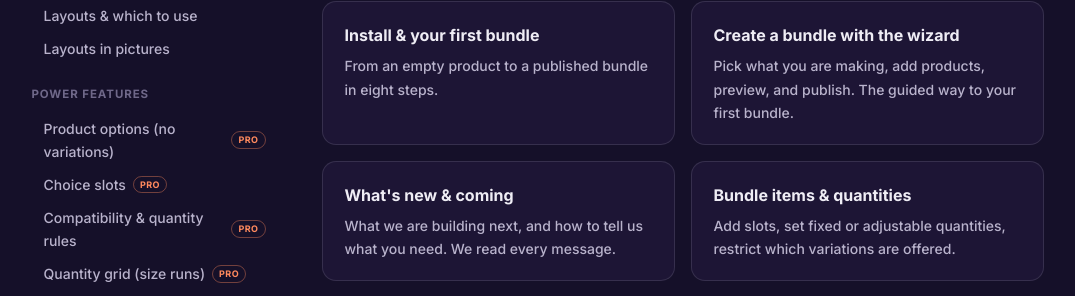
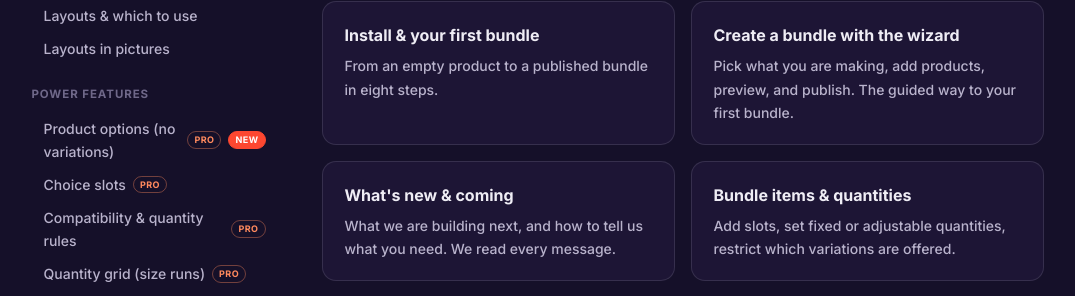
Before and after one commit to BundleBoss/website, a Jekyll site: the page built from docs/index.md, in a window 1280 px wide. Shown: the part 450-746 px from the top of the page, without its empty margins (95-1170 px from the left). Built offline with Jekyll 4.4.1, drawn with Linux system fonts in a browser that asks for light colours.

Commit message:
Docs sidebar: a New pill on Product options

```diff
--- a/_data/docs.yml
+++ b/_data/docs.yml
@@ -31,6 +31,7 @@
     - title: Product options (no variations)
       url: /docs/product-options/
       pro: true
+      new: true
     - title: Choice slots
       url: /docs/choice-slots/
       pro: true
--- a/_layouts/docs.html
+++ b/_layouts/docs.html
@@ -56,7 +56,7 @@
         <p class="docs-sec">{{ sec.section }}</p>
         <ul>
           {% for item in sec.items %}
-          <li><a href="{{ item.url }}"{% if page.url == item.url %} class="active" aria-current="page"{% endif %}>{{ item.title }}{% if item.pro %} <span class="pro-dot" title="Pro feature">Pro</span>{% endif %}</a></li>
+          <li><a href="{{ item.url }}"{% if page.url == item.url %} class="active" aria-current="page"{% endif %}>{{ item.title }}{% if item.pro %} <span class="pro-dot" title="Pro feature">Pro</span>{% endif %}{% if item.new %} <span class="new-dot" title="New feature">New</span>{% endif %}</a></li>
           {% endfor %}
         </ul>
         {% endfor %}
--- a/site.css
+++ b/site.css
@@ -598,6 +598,11 @@ html.theme-anim *:not(svg):not(svg *) {
   border-radius: 100px; padding: 1px 6px; line-height: 1.5;
 }
 .docs-sidebar nav a.active .pro-dot { color: #fff; background: var(--coral); border-color: var(--coral); }
+.new-dot {
+  font-size: 9px; font-weight: 700; text-transform: uppercase; letter-spacing: 0.05em;
+  color: #fff; background: var(--coral); border: 1px solid var(--coral);
+  border-radius: 100px; padding: 1px 6px; line-height: 1.5;
+}
 
 /* content column */
 .docs-content { min-width: 0; padding-top: 4px; }
```
